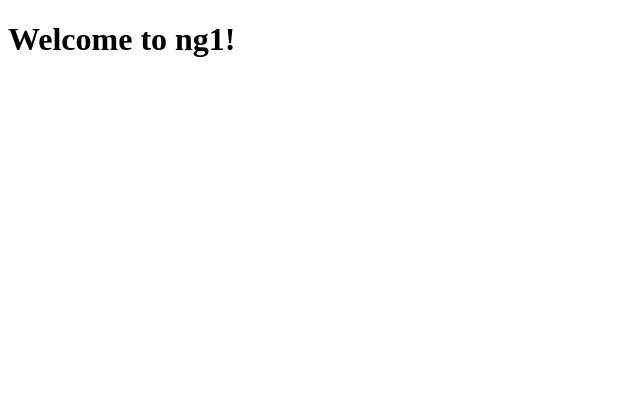
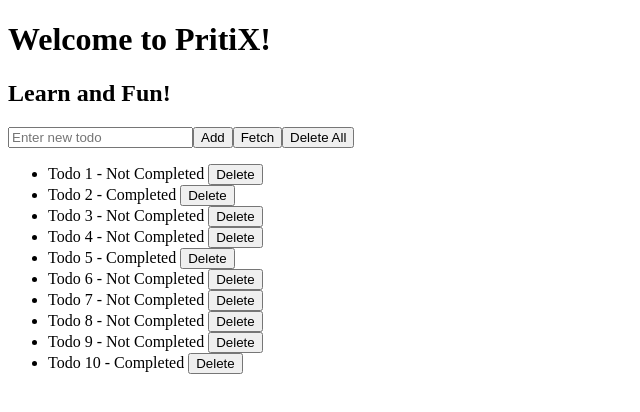
Before and after one commit to jogule/ng1, an Angular app: page / in a window 1280 px wide. Shown: the top 412 px of the page, without its empty margins (0-640 px from the left). Built offline with nearby package versions, Linux system fonts and the light colour scheme.

Commit message:
feat: enhance todo functionality in app component with new features and analytics

```diff
--- a/angular.json
+++ b/angular.json
@@ -99,5 +99,8 @@
         }
       }
     }
+  },
+  "cli": {
+    "analytics": "3784cba0-1716-48e0-9a85-40f8022a32c5"
   }
 }
--- a/src/app/app.component.ts
+++ b/src/app/app.component.ts
@@ -1,16 +1,66 @@
 import { Component } from '@angular/core';
 import { RouterOutlet } from '@angular/router';
+import { CommonModule } from '@angular/common';
+import { FormsModule } from '@angular/forms';
 
 @Component({
   selector: 'ng1-root',
-  imports: [RouterOutlet],
+  imports: [RouterOutlet, CommonModule, FormsModule],
   template: `
     <h1>Welcome to {{title}}!</h1>
+    <h2>Learn and Fun!</h2>
+    <input type="text" placeholder="Enter new todo" [(ngModel)]="newTodoTitle" />
+    <button (click)="addTodo()">Add</button>
+
+    <button (click)="listTodos()">Fetch</button>
+    <button (click)="deleteTodos()">Delete All</button>
+
+    <ul>
+      <li *ngFor="let todo of todos" (click)="todo.completed = !todo.completed">
+        {{todo.title}} - {{todo.completed ? 'Completed' : 'Not Completed'}}
+        <button (click)="delete(todo.id)">Delete</button>
+      </li>
+    </ul>
 
     <router-outlet />
   `,
   styles: [],
 })
 export class AppComponent {
-  title = 'ng1';
+  title = 'PritiX';
+  todos: { id: number; title: string; completed: boolean }[] = [];
+
+  newTodoTitle = ``;
+
+  constructor() {
+    this.listTodos();
+  }
+
+  addTodo() {
+    this.todos.push({
+      id: this.todos.length + 1,
+      title: this.newTodoTitle || `Todo ${this.todos.length + 1}`,
+      completed: false,
+    });
+  }
+
+  listTodos() {
+    this.todos = this.generateRandomTodos();
+  }
+
+  deleteTodos() {
+    this.todos = [];
+  }
+
+  delete(id: number) {
+    this.todos = this.todos.filter((todo) => todo.id !== id);
+  }
+
+  generateRandomTodos() {
+    return Array.from({ length: 10 }, (_, i) => ({
+      id: i + 1,
+      title: `Todo ${i + 1}`,
+      completed: Math.random() < 0.5,
+    }));
+  }
 }
```
